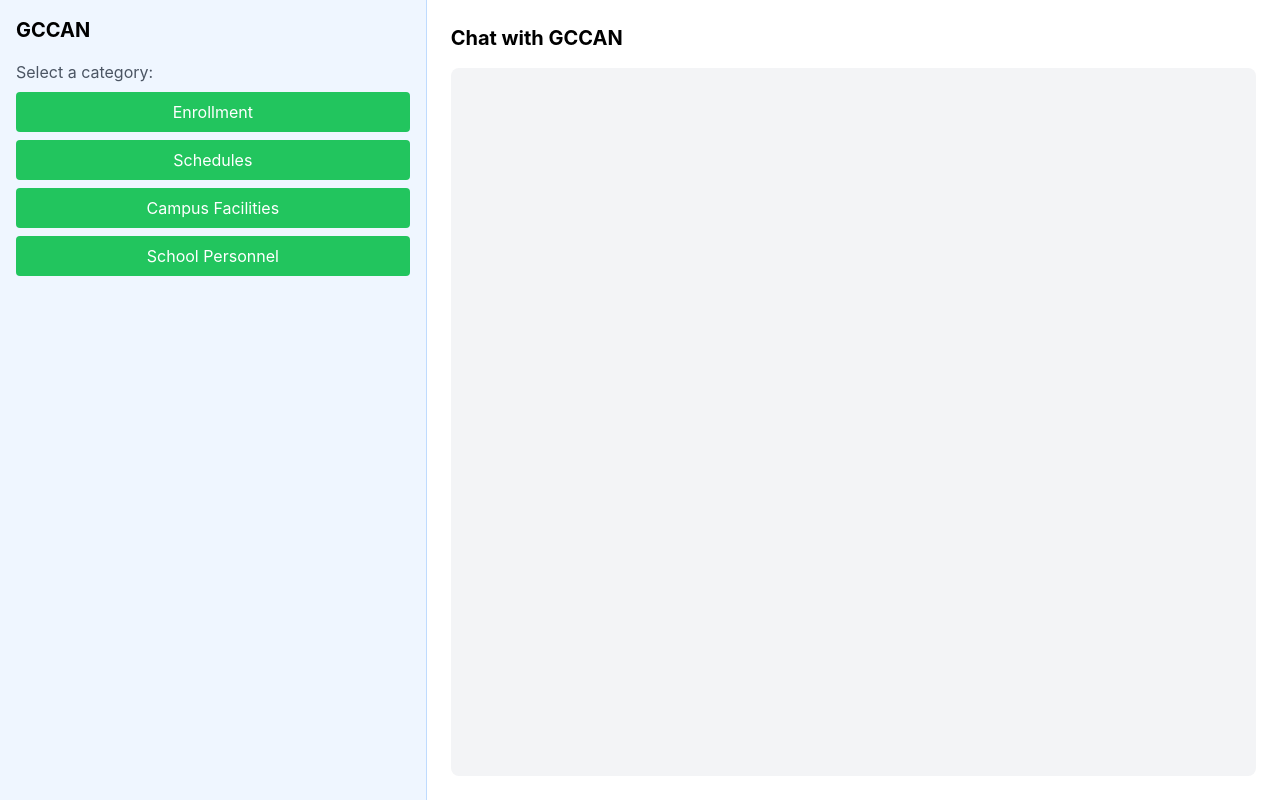
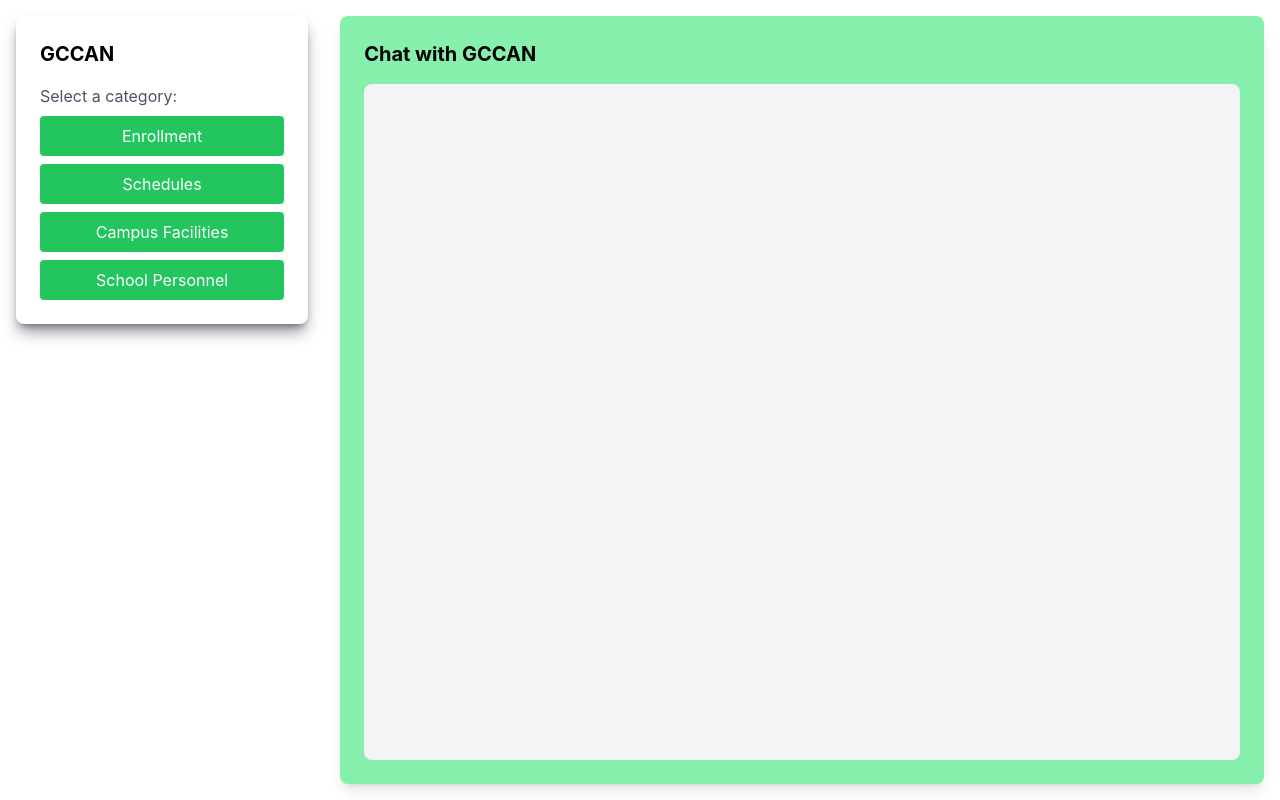
Before and after one commit to gamisaur/gccan, a React (Create React App) app: page / in a window 1280 px wide. Both pictures are taken after a click on the button "Get Started". Built offline with nearby package versions, Linux system fonts and the light colour scheme.

Commit message:
voice update

```diff
--- a/src/App.js
+++ b/src/App.js
@@ -23,8 +23,15 @@ export default function GCCAN() {
     }
   };
 
+  const speakText = (text) => {
+    const utterance = new SpeechSynthesisUtterance(text);
+    utterance.lang = 'en-US';
+    speechSynthesis.speak(utterance);
+  }
+
   const handleClick = (question, answer) => {
     setMessages([...messages, { type: "user", text: question }, { type: "bot", text: answer }]);
+    speakText(answer);
   };
 
   if (!started) {
@@ -80,8 +87,9 @@ export default function GCCAN() {
 
   return (
     <div className="flex h-screen">
-      {/* Questions */}
-      <div className="w-1/3 p-4 bg-blue-50 border-r border-blue-200 overflow-y-auto">
+      {/* Category and Questions Card */}
+      <div className="w-1/3 p-4">
+        <div className="p-6 bg-white rounded-lg shadow-lg shadow-gray-900/50">
           <h1 className="text-xl font-bold mb-4">GCCAN</h1>
           <p className="text-gray-600 mb-2">Select a category:</p>
           <div className="flex flex-col gap-2">
@@ -111,9 +119,11 @@ export default function GCCAN() {
             </div>
           )}
         </div>
+      </div>
 
-      {/* Chat Box */}
-      <div className="w-2/3 p-6 bg-white overflow-y-auto flex flex-col">
+      {/* Chat Box Card */}
+      <div className="w-full p-4">
+        <div className="p-6 bg-green-300 rounded-lg shadow-lg flex flex-col h-full">
           <h1 className="text-xl font-bold mb-4">Chat with GCCAN</h1>
           <div className="flex-1 bg-gray-100 rounded-lg p-4 overflow-y-auto">
             {messages.map((msg, index) => (
@@ -127,5 +137,6 @@ export default function GCCAN() {
           </div>
         </div>
       </div>
+    </div>
   );
 }
```
Lines whose indentation alone changed are shown as unchanged.
